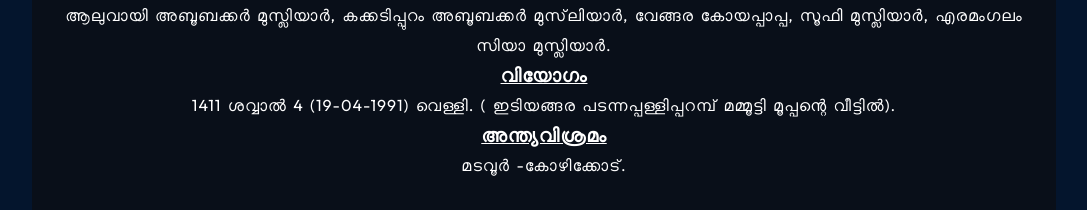
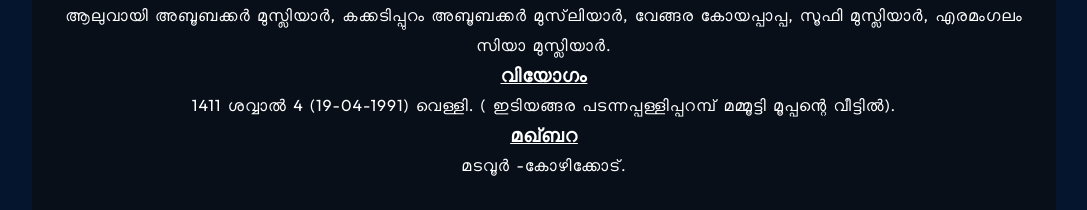
Before and after one commit to sadikalike/Cm-Portfolio, a React (Vite) app in the folder cmsample/: page / in a window 1280 px wide. Shown: the part 1529-1739 px from the top of the page, without its empty margins (96-1183 px from the left). Built offline with nearby package versions, Linux system fonts and the light colour scheme.

Commit message:
updatoin homerrr  page

```diff
--- a/cmsample/src/components/about.jsx/About.jsx
+++ b/cmsample/src/components/about.jsx/About.jsx
@@ -41,7 +41,7 @@ function About() {
       <u><h3>വിയോഗം</h3></u>
       <p>1411 ശവ്വാൽ 4 (19-04-1991) വെള്ളി.
       ( ഇടിയങ്ങര പടന്നപ്പള്ളിപ്പറമ്പ് മമ്മൂട്ടി മൂപ്പന്റെ വീട്ടിൽ).</p>
-      <u><h3> അന്ത്യവിശ്രമം</h3></u>
+      <u><h3> മഖ്ബറ </h3></u>
       <p>മടവൂർ -കോഴിക്കോട്.</p></div>
       <br></br>
       <br></br>
```
